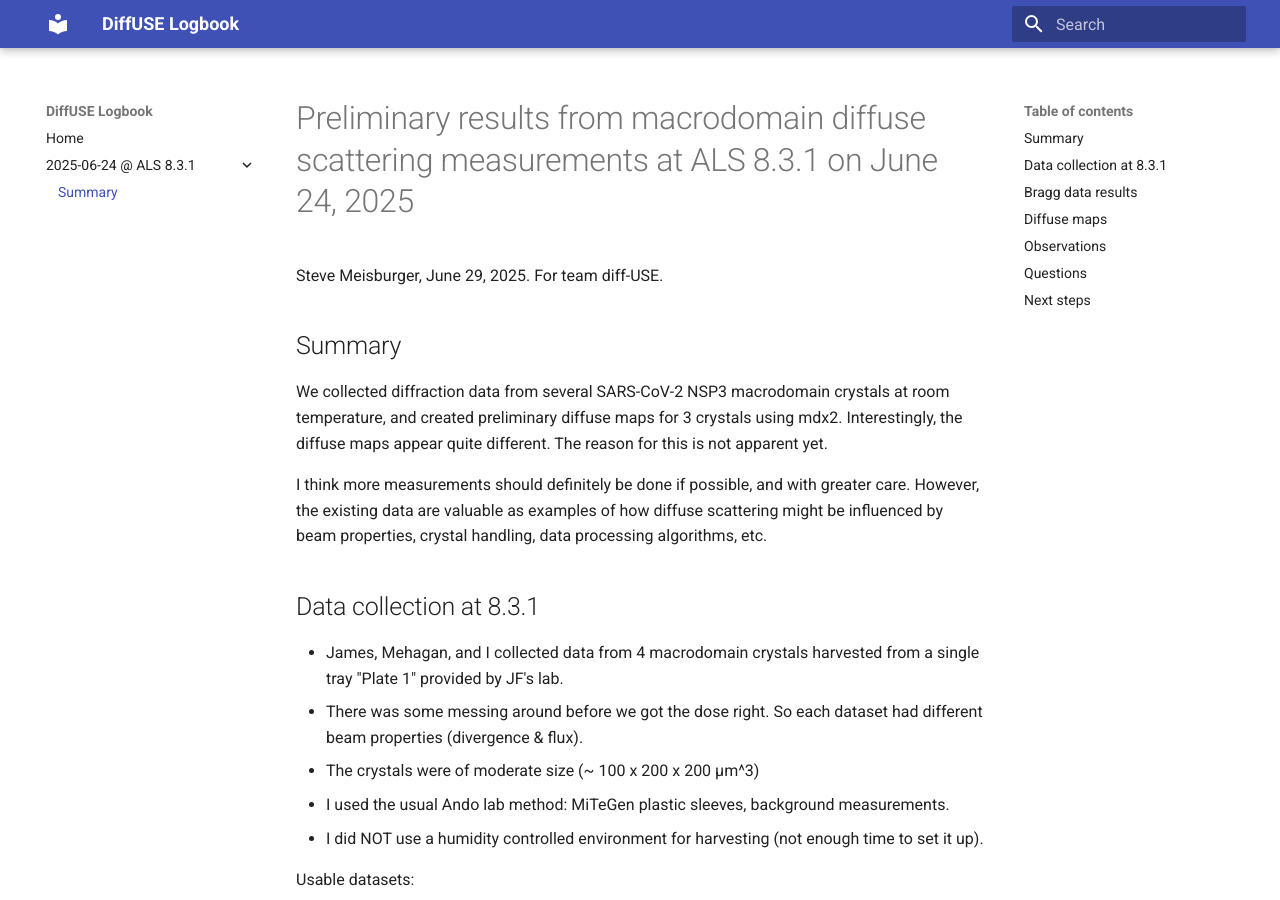
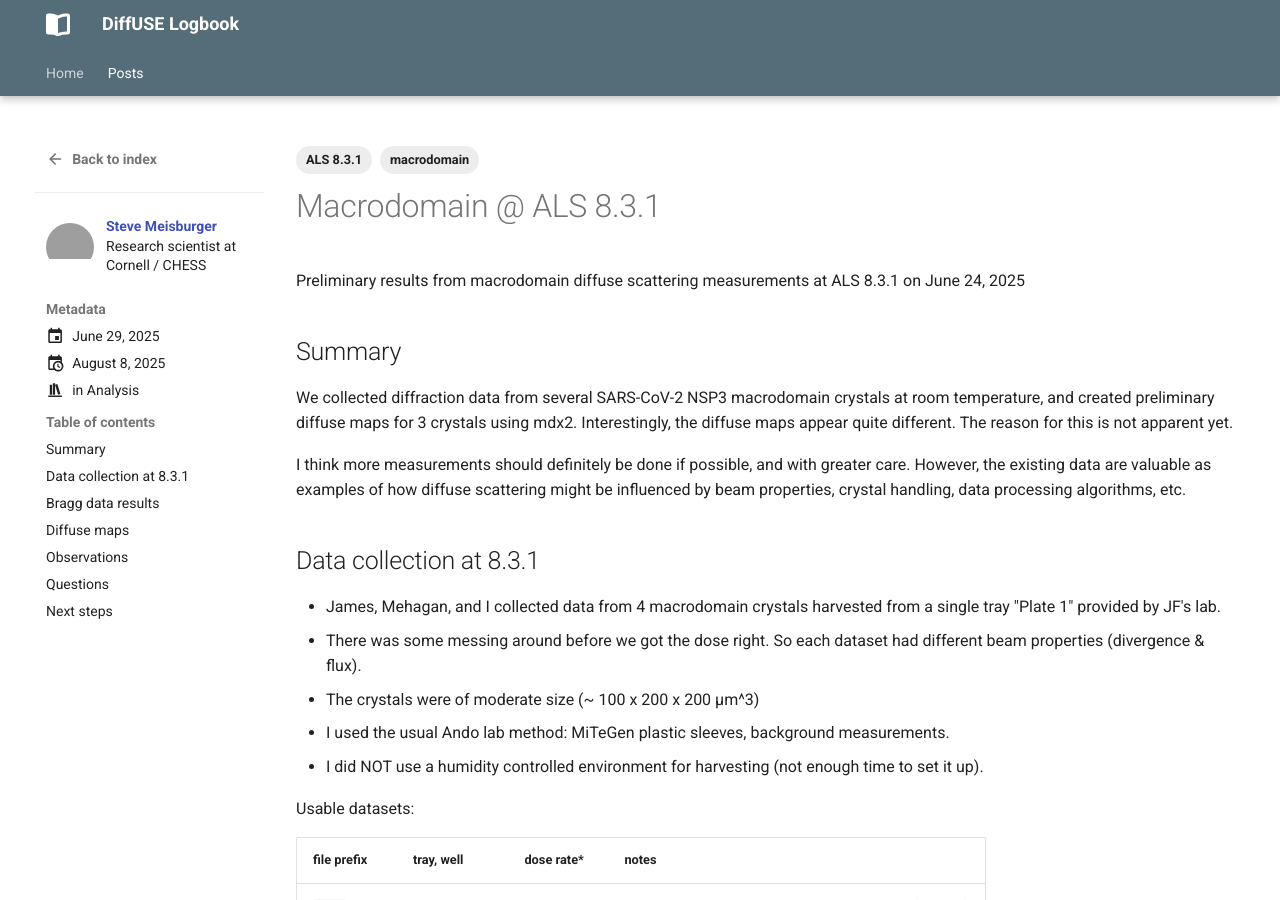
Before and after one commit to diff-use/logbook, an MkDocs documentation site: the page built from docs/log/posts/20250624-als831-macrodomain-analysis.md, in a window 1280 px wide and 900 px high. Built offline with MkDocs 1.6.1 and Material for MkDocs 9.7.7, drawn with Linux system fonts in a browser that asks for light colours; grey boxes are pictures that could not be loaded.

Commit message:
reorganized pages, added tags, navigation

```diff
--- a/docs/20250629_notes/20250629_notes.md
+++ b/docs/log/posts/20250624-als831-macrodomain-analysis.md
@@ -1,6 +1,21 @@
-# Preliminary results from macrodomain diffuse scattering measurements at ALS 8.3.1 on June 24, 2025
+---
+date:
+  created: 2025-06-29
+  updated: 2025-08-08
+tags:
+    - ALS 8.3.1
+    - macrodomain
+categories:
+    - Analysis
+authors:
+    - spmeisburger
+---
 
-Steve Meisburger, June 29, 2025. For team diff-USE.
+# Macrodomain @ ALS 8.3.1
+
+Preliminary results from macrodomain diffuse scattering measurements at ALS 8.3.1 on June 24, 2025
+
+<!-- more -->
 
 ## Summary
 
--- a/mkdocs.yml
+++ b/mkdocs.yml
@@ -1,7 +1,31 @@
 site_name: DiffUSE Logbook
 nav:
   - Home: index.md
-  - 2025-06-24 @ ALS 8.3.1:
-    - Summary: 20250629_notes/20250629_notes.md
+  - Posts:
+    - log/index.md
+    - log/tags.md
 theme:
+  icon:
+    logo: fontawesome/solid/book-open
   name: material
+  palette:
+    primary: blue grey
+  features:
+    - navigation.indexes
+    - navigation.tabs
+    - navigation.tabs.sticky
+    - navigation.expand
+    - navigation.path
+    - toc.integrate
+plugins:
+  - tags
+  - blog:
+      authors: true
+      blog_dir: log
+      blog_toc: true
+      post_url_format: '{file}'
+      post_readtime: false
+      archive: false
+      categories_allowed:
+        - Analysis
+        - Data
```
Also changed, not shown: docs/index.md (+7 -5 lines), docs/log/.authors.yml (added, +7 -0 lines), docs/log/index.md (added, +1 -0 lines), docs/log/tags.md (added, +3 -0 lines), docs/log/posts/31b14724-0609-4b8b-b436-dea7c2cd99e6.png (renamed from docs/20250629_notes/31b14724-0609-4b8b-b436-dea7c2cd99e6.png), docs/log/posts/7b1a4bfb-7d80-4814-8746-c83f866c0985.png (renamed from docs/20250629_notes/7b1a4bfb-7d80-4814-8746-c83f866c0985.png), docs/log/posts/accc6ec6-9939-4540-b0d2-c51b1e2f52e8.png (renamed from docs/20250629_notes/accc6ec6-9939-4540-b0d2-c51b1e2f52e8.png).
